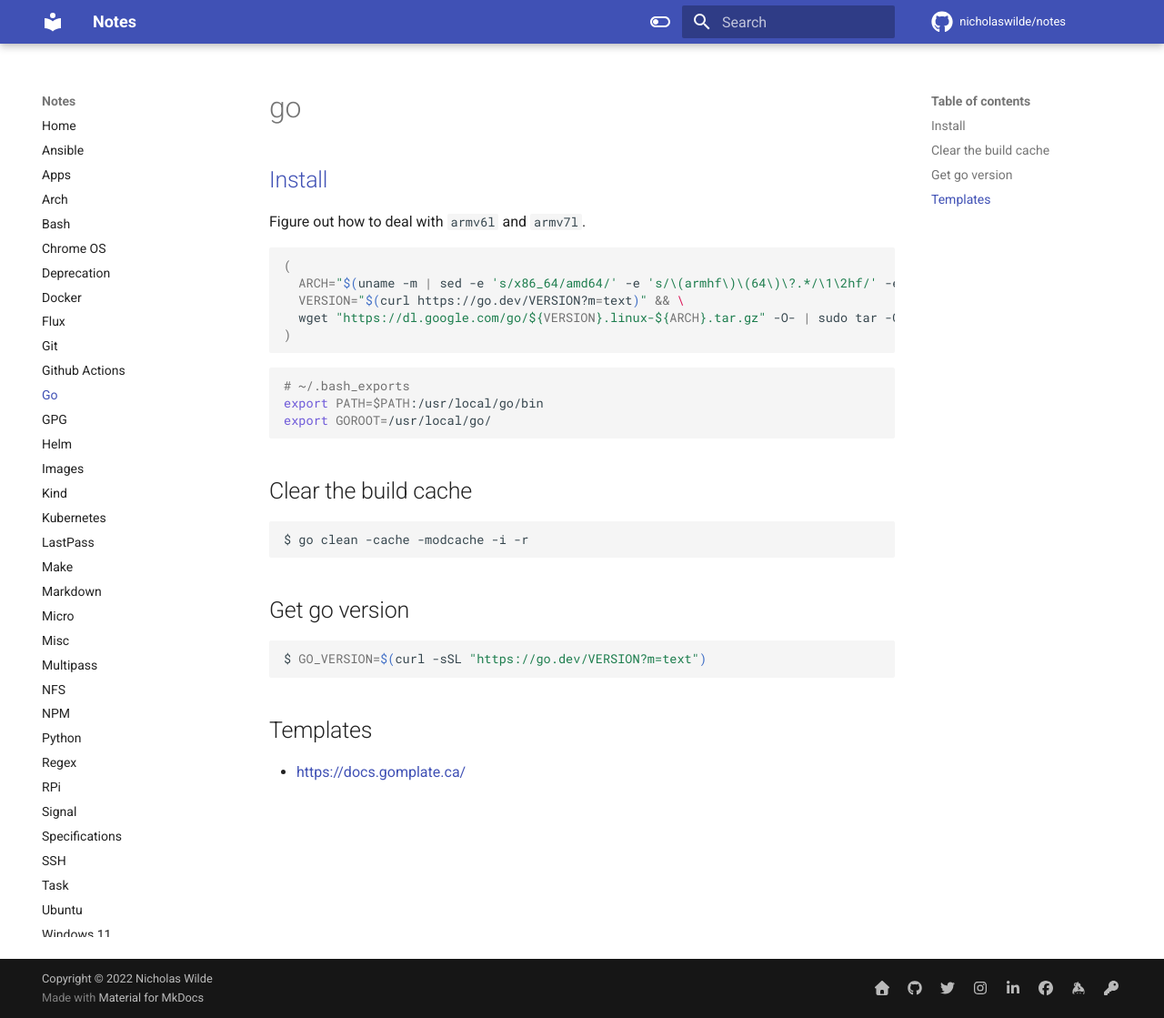
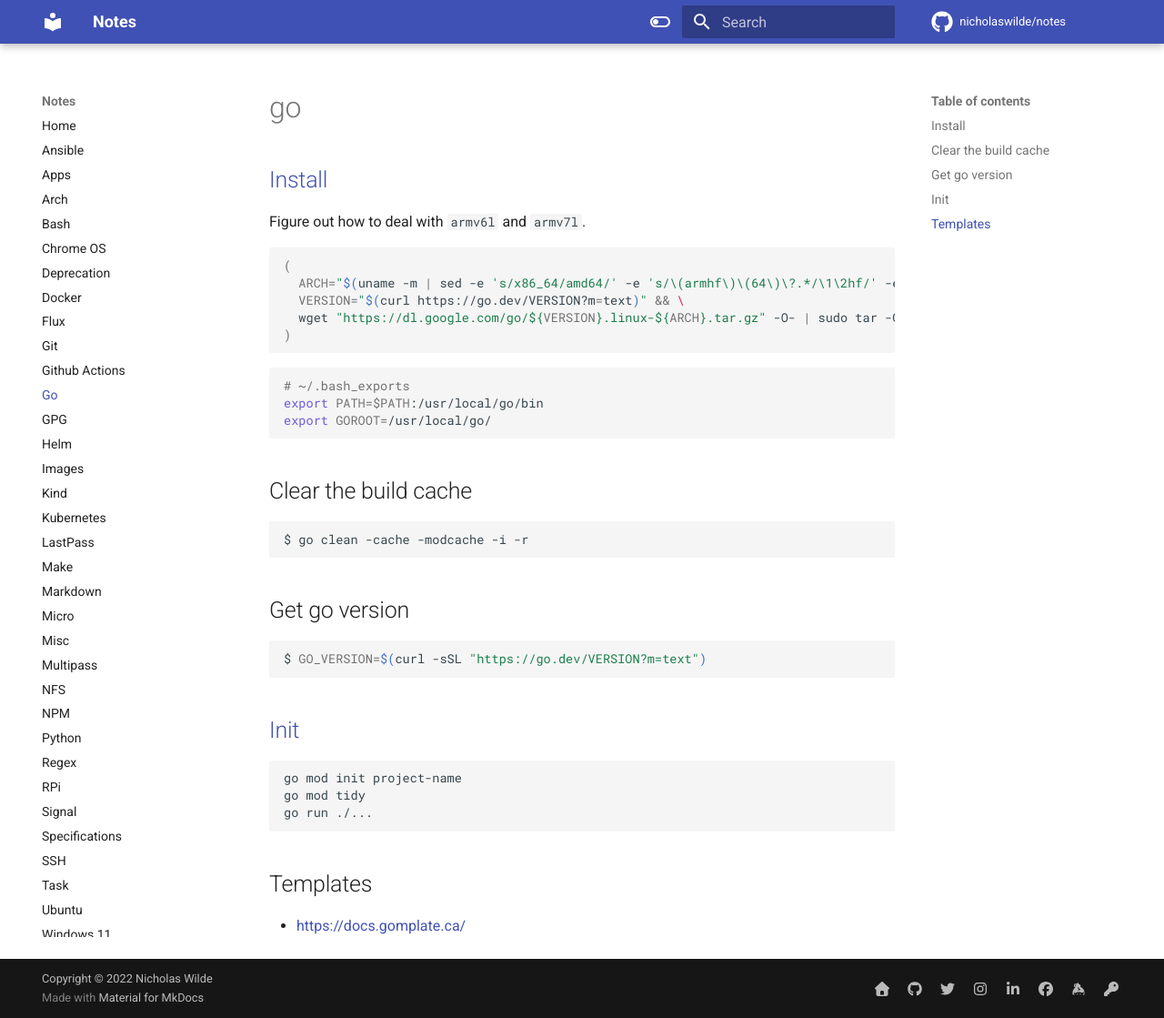
Before and after one commit to nicholaswilde/notes, an MkDocs documentation site: the page built from docs/go.md, in a window 1280 px wide and 1119 px high. Shown: the whole window at 91% size. Built offline with MkDocs 1.6.1 and Material for MkDocs 9.7.7, drawn with Linux system fonts in a browser that asks for light colours; comment, search, counter and statistics services are not loaded.

Commit message:
feat: add init
Signed-off-by: nιcнolaѕ wιlde <ncwilde43@gmail.com>

````diff
--- a/docs/go.md
+++ b/docs/go.md
@@ -30,6 +30,16 @@ $ go clean -cache -modcache -i -r
 $ GO_VERSION=$(curl -sSL "https://go.dev/VERSION?m=text")
 ```
 
+## [Init][1]
+
+```shell
+go mod init project-name
+go mod tidy
+go run ./...
+```
+
 ## Templates
 
 - <https://docs.gomplate.ca/>
+
+[1]: <https://stackoverflow.com/a/73966761>
````
